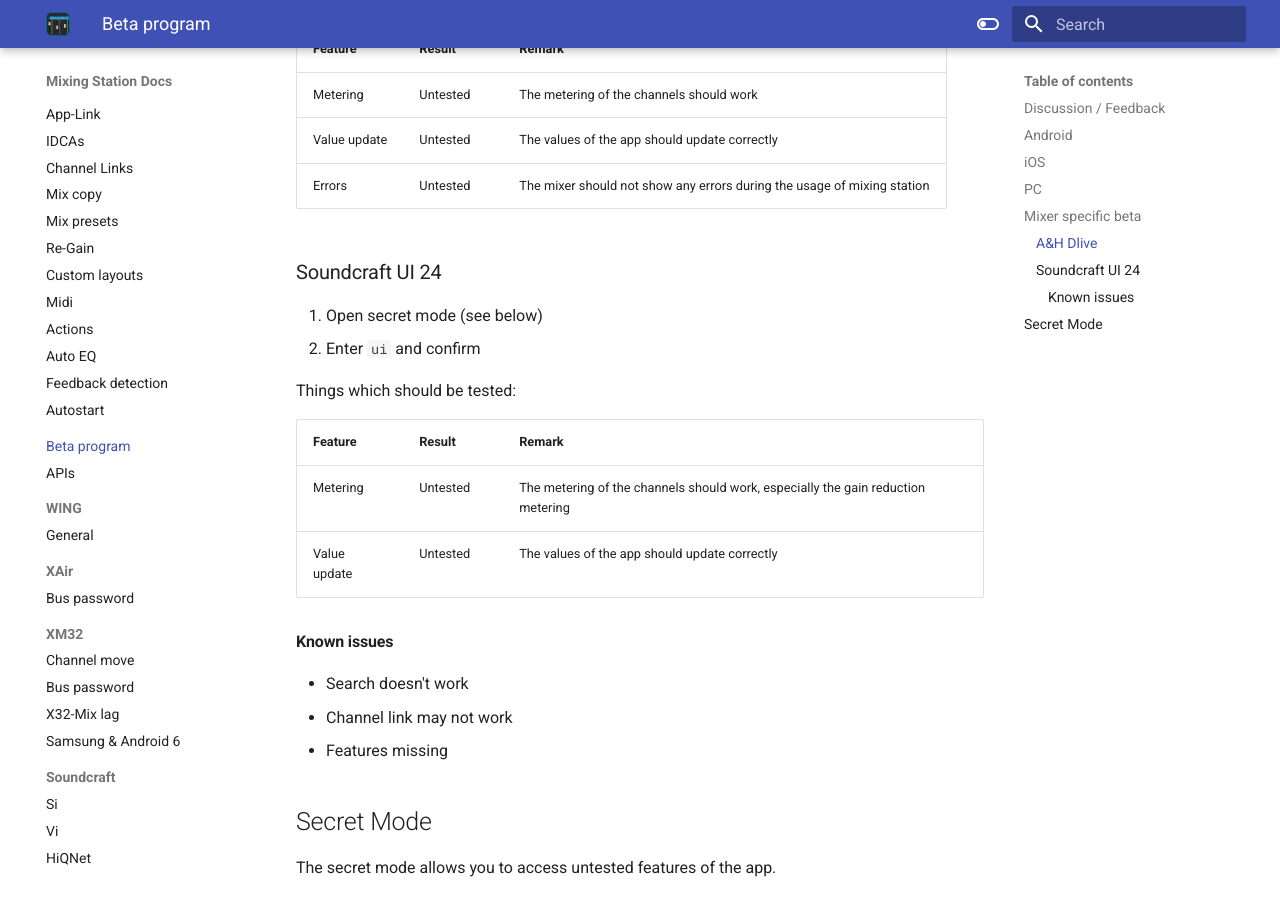
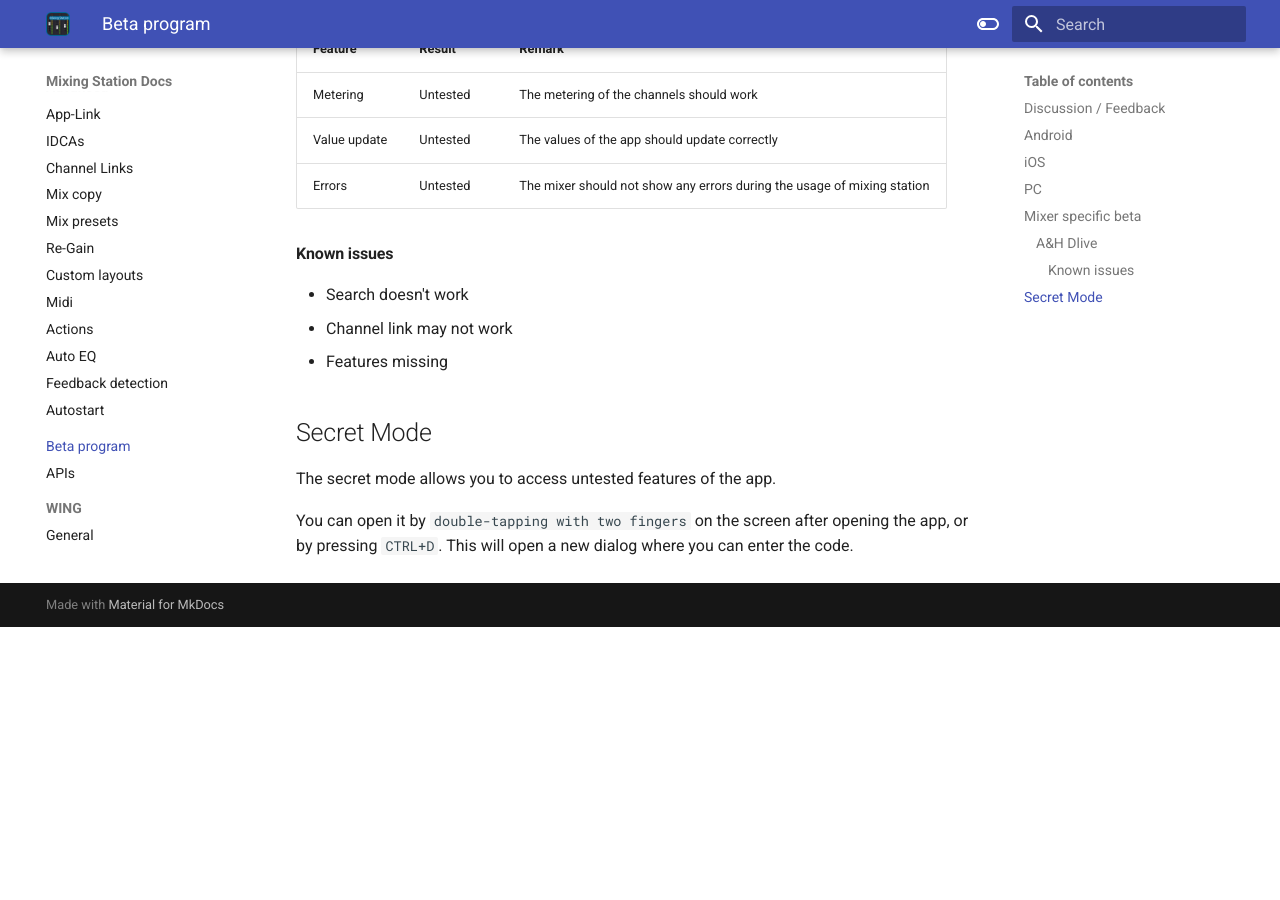
Before and after one commit to davidgiga1993/mixing-station-docs, an MkDocs documentation site: the page built from docs/beta.md, in a window 1280 px wide and 900 px high, scrolled down 1523 px. Built offline with MkDocs 1.6.1 and Material for MkDocs 9.7.7, drawn with Linux system fonts in a browser that asks for light colours; after the commit the page ends 2150 px from its top, so only the background shows below that.

Commit message:
feat: add ui mixer to regular feature list

```diff
--- a/docs/beta.md
+++ b/docs/beta.md
@@ -57,17 +57,6 @@
 | Value update | Untested | The values of the app should update correctly                           |
 | Errors       | Untested | The mixer should not show any errors during the usage of mixing station |
 
-### Soundcraft UI 24
-
-1. Open secret mode (see below)
-2. Enter `ui` and confirm
-
-Things which should be tested:
-
-| Feature      | Result   | Remark                                                                           |
-|--------------|----------|----------------------------------------------------------------------------------|
-| Metering     | Untested | The metering of the channels should work, especially the gain reduction metering |
-| Value update | Untested | The values of the app should update correctly                                    |
 
 #### Known issues
 
```
Also changed, not shown: docs/feature-list.md (+1 -0 lines).
